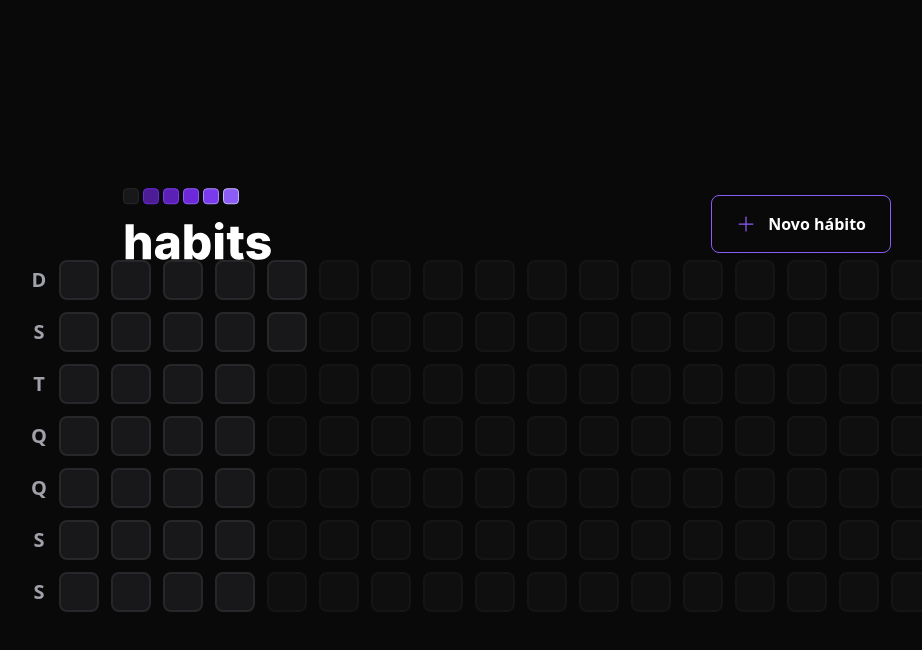
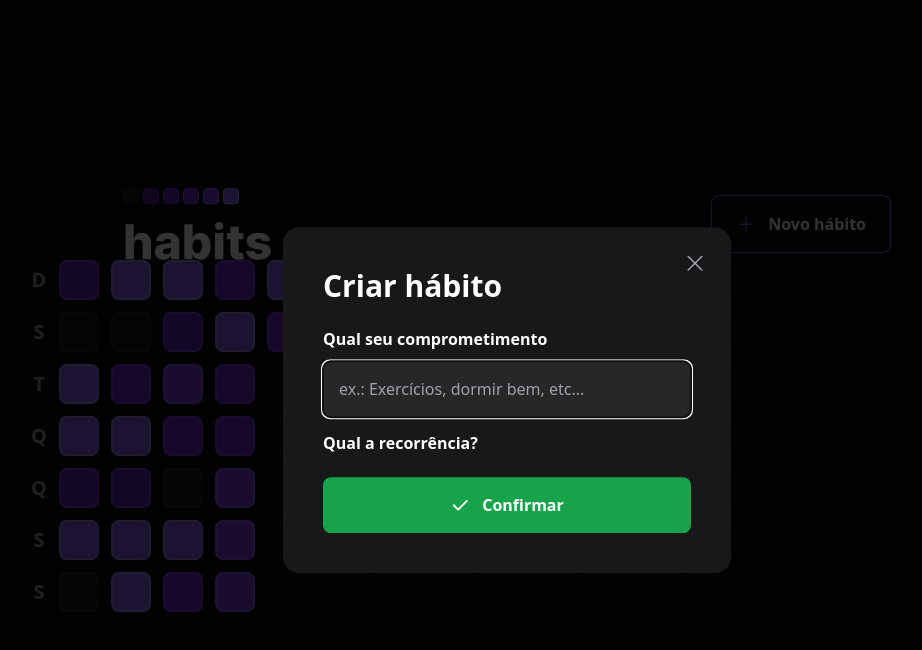
Before and after one commit to nilsonsierota/nlw_setup, a React (Vite) app in the folder web/: page / in a window 1280 px wide. Both pictures are taken after a click on the button "Novo hábito". Shown: the top 650 px of the page, without its empty margins (133-1055 px from the left). Built offline with nearby package versions, Linux system fonts and the light colour scheme.

Commit message:
habitday popover and summarytable colors

```diff
--- a/web/package.json
+++ b/web/package.json
@@ -9,6 +9,7 @@
     "preview": "vite preview"
   },
   "dependencies": {
+    "@radix-ui/react-dialog": "^1.0.2",
     "dayjs": "^1.11.7",
     "phosphor-react": "^1.4.1",
     "react": "^18.2.0",
--- a/web/src/components/HabitDay.tsx
+++ b/web/src/components/HabitDay.tsx
@@ -1,9 +1,47 @@
-// interface HabitProps {
-//   completed: number;
-// }
+import * as Popover from "@radix-ui/react-popover";
+import clsx from "clsx";
 
-export function HabitDay() {
+import { ProgressBar } from "./ProgressBar";
+
+interface HabitProps {
+  completed: number;
+  amount: number;
+}
+
+export function HabitDay(props: HabitProps) {
+  const completedPercentage = Math.round(
+    (props.completed / props.amount) * 100
+  );
+
   return (
-    <div className="w-10 h-10 bg-zinc-900 border-2 border-zinc-800 rounded-lg"></div>
+    <Popover.Root>
+      <Popover.Trigger
+        className={clsx("w-10 h-10 border-2 rounded-lg", {
+          "bg-zinc-900 border-zinc-800": completedPercentage === 0,
+          "bg-violet-900 border-violet-700":
+            completedPercentage >= 0 && completedPercentage < 20,
+          "bg-violet-800 border-violet-600":
+            completedPercentage >= 20 && completedPercentage < 40,
+          "bg-violet-700 border-violet-600":
+            completedPercentage >= 40 && completedPercentage < 60,
+          "bg-violet-600 border-violet-500":
+            completedPercentage >= 60 && completedPercentage < 80,
+          "bg-violet-500 border-violet-400": completedPercentage >= 80,
+        })}
+      />
+
+      <Popover.Portal>
+        <Popover.Content className="min-w-[320px] p-6 rounded-2xl bg-zinc-900 flex flex-col">
+          <span className="semi-bold text-zinc-400">terça-feira</span>
+          <span className="mt-1 font-extrabold leading-tight text-3xl">
+            17/01
+          </span>
+
+          <ProgressBar progress={completedPercentage} />
+
+          <Popover.Arrow height={8} className="fill-zinc-900" />
+        </Popover.Content>
+      </Popover.Portal>
+    </Popover.Root>
   );
 }
--- a/web/src/components/Header.tsx
+++ b/web/src/components/Header.tsx
@@ -1,18 +1,39 @@
-import { Plus } from "phosphor-react";
+import { useState } from "react";
+import { Plus, X } from "phosphor-react";
+import * as Dialog from "@radix-ui/react-dialog";
 
 import logoImage from "../assets/logo.svg";
+import { NewHabitForm } from "./NewHabitForm";
 
 export function Header() {
   return (
     <div className="w-full max-w-3xl mx-auto flex items-center justify-between">
       <img src={logoImage} alt="Habits" />
-      <button
-        type="button"
-        className="border border-violet-500 font-semibold rounded-lg px-6 py-4 flex items-center gap-3 hover:border-violet-300"
-      >
-        <Plus size={20} className="text-violet-500" />
-        Novo hábito
-      </button>
+
+      <Dialog.Root>
+        <Dialog.Trigger
+          type="button"
+          className="border border-violet-500 font-semibold rounded-lg px-6 py-4 flex items-center gap-3 hover:border-violet-300"
+        >
+          <Plus size={20} className="text-violet-500" />
+          Novo hábito
+        </Dialog.Trigger>
+
+        <Dialog.Portal>
+          <Dialog.Overlay className="w-screen h-screen bg-black/80 fixed inset-0" />
+
+          <Dialog.Content className="absolute p-10 bg-zinc-900 rounded-2xl w-full max-w-md top-1/2 left-1/2 -translate-x-1/2 -translate-y-1/2">
+            <Dialog.Close className="absolute right-6 top-6 text-zinc-400 hover:text-zinc-200">
+              <X size={24} aria-label="Fechar" />
+            </Dialog.Close>
+            <Dialog.Title className="text-3xl leading-tight font-extrabold">
+              Criar hábito
+            </Dialog.Title>
+
+            <NewHabitForm />
+          </Dialog.Content>
+        </Dialog.Portal>
+      </Dialog.Root>
     </div>
   );
 }
--- /dev/null
+++ b/web/src/components/NewHabitForm.tsx
@@ -0,0 +1,30 @@
+import { Check } from "phosphor-react";
+
+export function NewHabitForm() {
+  return (
+    <form className="w-full flex flex-col mt-6">
+      <label htmlFor="title" className="font-semibold leading-tight">
+        Qual seu comprometimento
+      </label>
+      <input
+        type="text"
+        id="title"
+        placeholder="ex.: Exercícios, dormir bem, etc..."
+        className="p-4 rounded-lg mt-3 bg-zinc-800 text-white placeholder:text-zinc-400"
+        autoFocus
+      />
+
+      <label htmlFor="" className="font-semibold leading-tight mt-4">
+        Qual a recorrência?
+      </label>
+
+      <button
+        type="submit"
+        className="mt-6 rounded-lg p-4 flex items-center justify-center gap-3 font-semibold bg-green-600 hover:bg-green-500"
+      >
+        <Check size={20} weight="bold" />
+        Confirmar
+      </button>
+    </form>
+  );
+}
--- /dev/null
+++ b/web/src/components/ProgressBar.tsx
@@ -0,0 +1,19 @@
+interface ProgressBarProps {
+  progress: number;
+}
+
+export function ProgressBar(props: ProgressBarProps) {
+  return (
+    <div className="h-3 rounded-xl bg-zinc-700 w-full mt-4">
+      <div
+        role="progressbar"
+        arial-label="Progresso de hábitos completados nesse dia"
+        aria-valuenow={props.progress}
+        className="h-3 rounded-xl bg-violet-600"
+        style={{
+          width: `${props.progress}%`,
+        }}
+      />
+    </div>
+  );
+}
--- a/web/src/components/SummaryTable.tsx
+++ b/web/src/components/SummaryTable.tsx
@@ -26,7 +26,13 @@ export function SummaryTable() {
 
       <div className="grid grid-rows-7 grid-flow-col gap-3">
         {summaryDates.map((date) => {
-          return <HabitDay key={date.toString()} />;
+          return (
+            <HabitDay
+              key={date.toString()}
+              amount={5}
+              completed={Math.round(Math.random() * 5)}
+            />
+          );
         })}
 
         {amountOfDaysToFill > 0 &&
```
Also changed, not shown: 1 other file (tests, documents, lock files or other folders).
